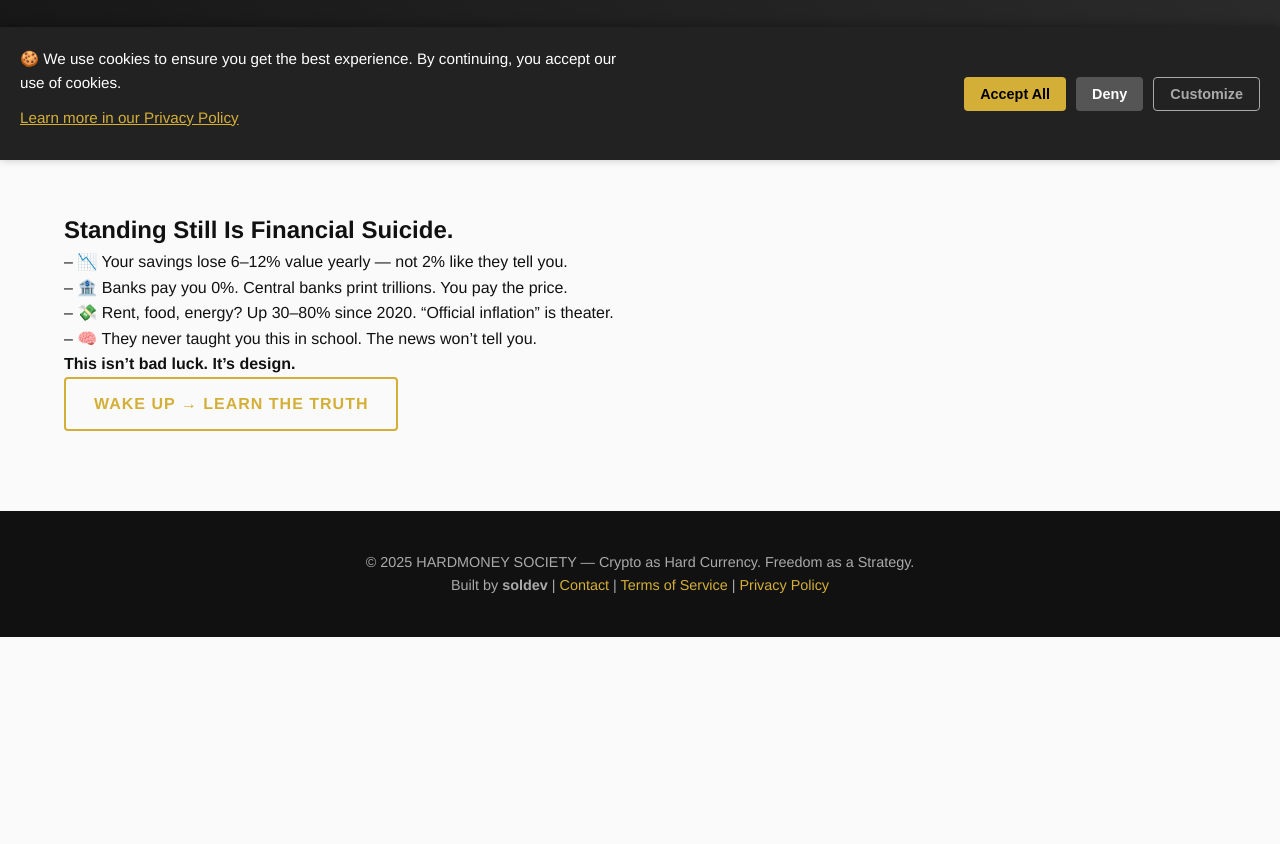
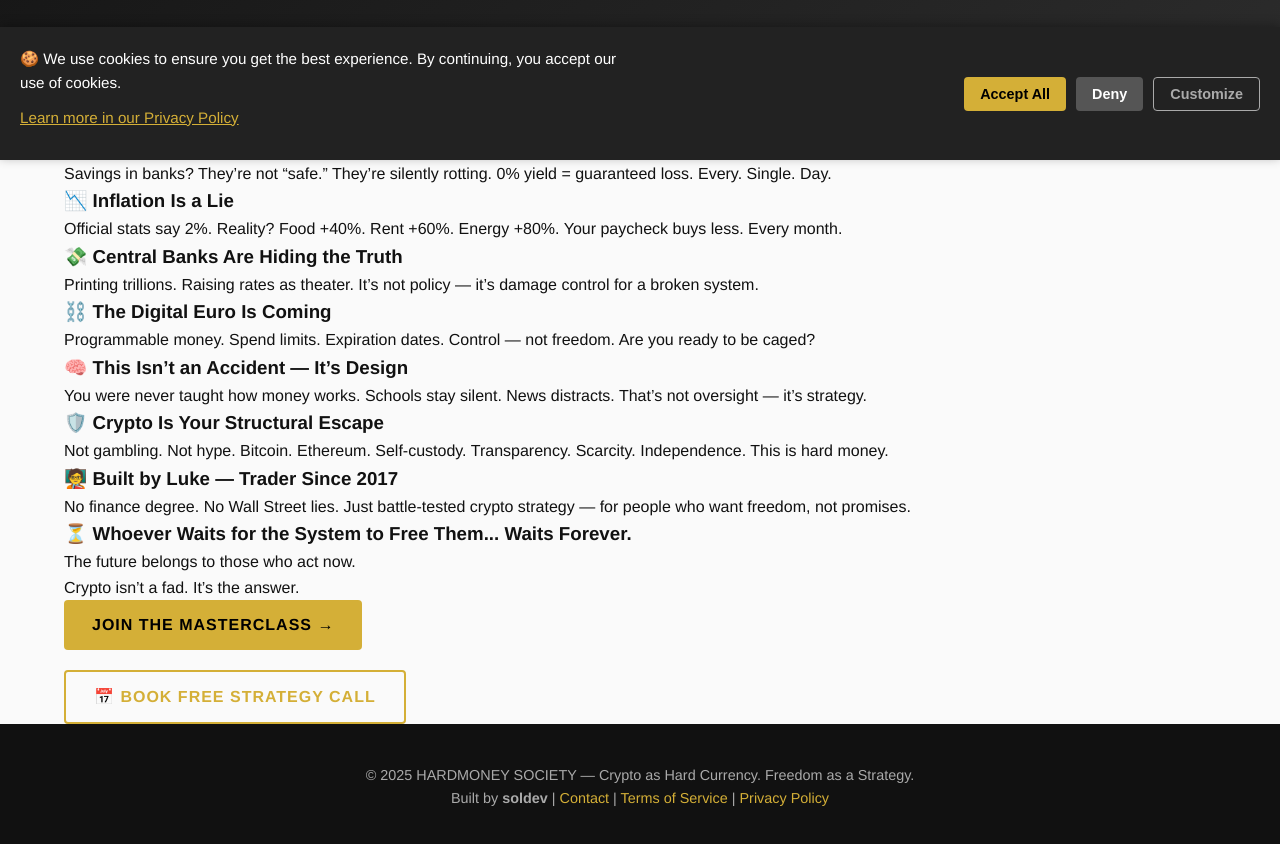
Before and after one commit to oopsididitagain335/hardmoney, a website: page public/index.html in a window 1280 px wide. Shown: the part 640-1484 px from the top of the page. Before the commit the page ends 1277 px from the top, so only its background shows below. Drawn offline with Linux system fonts and the light colour scheme.

Commit message:
Update index.html

```diff
--- a/public/index.html
+++ b/public/index.html
@@ -36,17 +36,70 @@
         </div>
     </section>
 
-    <section>
-        <div class="container">
-            <h2>Standing Still Is Financial Suicide.</h2>
-            <p>– 📉 Your savings lose 6–12% value yearly — not 2% like they tell you.<br>
-               – 🏦 Banks pay you 0%. Central banks print trillions. You pay the price.<br>
-               – 💸 Rent, food, energy? Up 30–80% since 2020. “Official inflation” is theater.<br>
-               – 🧠 They never taught you this in school. The news won’t tell you.</p>
-            <p><strong>This isn’t bad luck. It’s design.</strong></p>
-            <a href="/about" class="btn btn-outline">WAKE UP → LEARN THE TRUTH</a>
+    <!-- SCROLLING CONTENT BOXES -->
+    <div class="manifesto-feed">
+
+        <div class="manifesto-box dark">
+            <div class="container">
+                <h3>🕗 Your Money Is Quietly Dying</h3>
+                <p>Savings in banks? They’re not “safe.” They’re silently rotting. 0% yield = guaranteed loss. Every. Single. Day.</p>
+            </div>
         </div>
-    </section>
+
+        <div class="manifesto-box light">
+            <div class="container">
+                <h3>📉 Inflation Is a Lie</h3>
+                <p>Official stats say 2%. Reality? Food +40%. Rent +60%. Energy +80%. Your paycheck buys less. Every month.</p>
+            </div>
+        </div>
+
+        <div class="manifesto-box dark">
+            <div class="container">
+                <h3>💸 Central Banks Are Hiding the Truth</h3>
+                <p>Printing trillions. Raising rates as theater. It’s not policy — it’s damage control for a broken system.</p>
+            </div>
+        </div>
+
+        <div class="manifesto-box light">
+            <div class="container">
+                <h3>⛓️ The Digital Euro Is Coming</h3>
+                <p>Programmable money. Spend limits. Expiration dates. Control — not freedom. Are you ready to be caged?</p>
+            </div>
+        </div>
+
+        <div class="manifesto-box dark">
+            <div class="container">
+                <h3>🧠 This Isn’t an Accident — It’s Design</h3>
+                <p>You were never taught how money works. Schools stay silent. News distracts. That’s not oversight — it’s strategy.</p>
+            </div>
+        </div>
+
+        <div class="manifesto-box light">
+            <div class="container">
+                <h3>🛡️ Crypto Is Your Structural Escape</h3>
+                <p>Not gambling. Not hype. Bitcoin. Ethereum. Self-custody. Transparency. Scarcity. Independence. This is hard money.</p>
+            </div>
+        </div>
+
+        <div class="manifesto-box dark">
+            <div class="container">
+                <h3>🧑‍🏫 Built by Luke — Trader Since 2017</h3>
+                <p>No finance degree. No Wall Street lies. Just battle-tested crypto strategy — for people who want freedom, not promises.</p>
+            </div>
+        </div>
+
+        <div class="manifesto-box cta">
+            <div class="container">
+                <h3>⏳ Whoever Waits for the System to Free Them... Waits Forever.</h3>
+                <p>The future belongs to those who act now.<br>Crypto isn’t a fad. It’s the answer.</p>
+                <a href="/services" class="btn">JOIN THE MASTERCLASS →</a>
+                <p style="margin-top: 20px;">
+                    <a href="https://calendly.com/luke-zetzema/30min" target="_blank" class="btn btn-outline">📅 Book Free Strategy Call</a>
+                </p>
+            </div>
+        </div>
+
+    </div>
 
     <footer>
         <div class="container">
```
